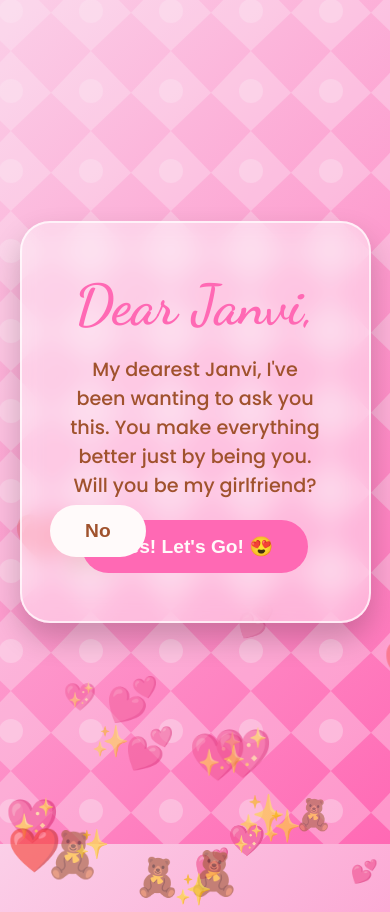
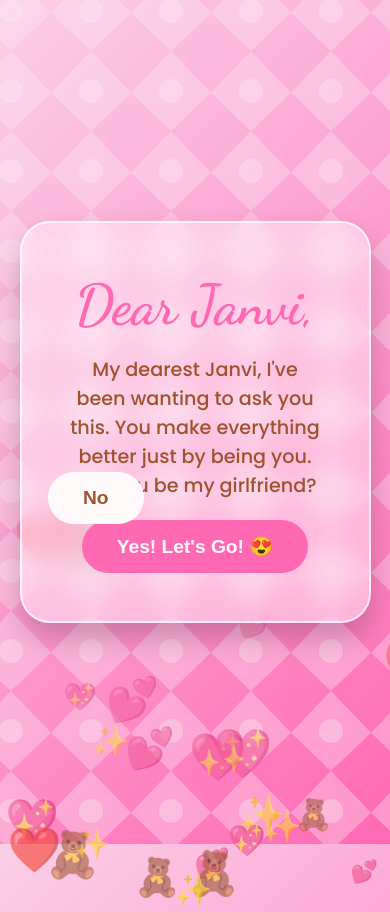
Before and after one commit to abhijeet502/Prop-Abhii, a plain HTML site: page index.html in a window 390 px wide. Both pictures are taken after a click on the button "No". Shown: the top 912 px of the page. Drawn offline with nearby package versions, Linux system fonts and the light colour scheme.

Commit message:
Update index.html

```diff
--- a/index.html
+++ b/index.html
@@ -133,16 +133,16 @@
             color: var(--teddy-brown);
         }
 
-        /* Shake on final no */
+        /* Shake animation */
         .shake {
-            animation: shakeAnim 0.4s ease;
+            animation: shakeAnim 0.35s ease;
         }
 
         @keyframes shakeAnim {
             0% { transform: translateX(0); }
-            25% { transform: translateX(-8px); }
-            50% { transform: translateX(8px); }
-            75% { transform: translateX(-6px); }
+            25% { transform: translateX(-10px); }
+            50% { transform: translateX(10px); }
+            75% { transform: translateX(-7px); }
             100% { transform: translateX(0); }
         }
 
@@ -250,17 +250,25 @@
         const btn = document.getElementById("no-btn");
         noClickCount++;
 
-        // First 3 clicks → run away
+        // First 3 clicks → run away but stay visible
         if (noClickCount <= 3) {
+
+            const maxX = window.innerWidth - btn.offsetWidth - 25;
+            const maxY = window.innerHeight - btn.offsetHeight - 25;
+
+            const newX = Math.random() * maxX;
+            const newY = Math.random() * maxY;
+
             btn.style.position = "fixed";
-            btn.style.left = Math.random() * (window.innerWidth - 100) + "px";
-            btn.style.top = Math.random() * (window.innerHeight - 50) + "px";
+            btn.style.left = newX + "px";
+            btn.style.top = newY + "px";
+
             return;
         }
 
-        // 4th click → final message
+        // 4th click → panic shake + final screen
         btn.classList.add("shake");
-        setTimeout(() => btn.classList.remove("shake"), 400);
+        setTimeout(() => btn.classList.remove("shake"), 350);
 
         triggerFadeOut("footer-no");
     }
@@ -282,10 +290,8 @@
 
     function triggerFadeOut(id) {
         document.getElementById("proposal-card").style.opacity = "0";
-
         const layer = document.getElementById("final-layer");
         layer.classList.add("active");
-
         document.getElementById(id).style.display = "block";
     }
 </script>
```
